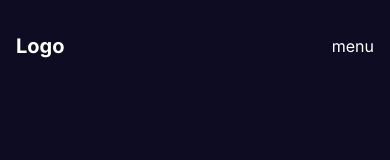
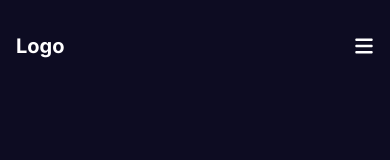
Before and after one commit to jsjunayet/teamwork-1, a Next.js app: page /about in a window 390 px wide. Shown: the top 160 px of the page. Built offline with nearby package versions, Linux system fonts and the light colour scheme.

Commit message:
Editing components

```diff
--- a/package.json
+++ b/package.json
@@ -12,8 +12,7 @@
     "next": "14.0.4",
     "react": "^18",
     "react-dom": "^18",
-    "react-icons": "^5.0.1",
-    "swiper": "^11.0.5"
+    "next": "14.0.4"
   },
   "devDependencies": {
     "autoprefixer": "^10.0.1",
--- a/src/Component/Navbar/Link/Link.module.css
+++ b/src/Component/Navbar/Link/Link.module.css
@@ -4,6 +4,12 @@
 }
 .menu{
     display: none;
+    cursor: pointer;
+    z-index: 100;
+}
+.mobileDevice{
+    display: none;
+    z-index: -1;
 }
 
 @media (max-width:640px) {
@@ -14,6 +20,8 @@
         display: block;
         cursor: pointer;
         z-index: 100;
+        animation: sildIn 1.5 ease ;
+        font-size: 20px;
 
     }
     .mobileDevice{
@@ -29,9 +37,8 @@
         align-items: center;
         gap: 15px;
         overflow: hidden;
-        animation: slideIn 1.5s ease;
-
-
+        animation: sildIn 1.5s ease;
+        z-index: -1;
     }
     @keyframes sildIn {
         from {
--- a/src/Component/Navbar/Link/Links.js
+++ b/src/Component/Navbar/Link/Links.js
@@ -1,8 +1,9 @@
 "use client"
 import { useState } from "react";
 import NavLink from "../NavLink/Navlink";
-
 import styles from "./Link.module.css"
+import { FaBars } from "react-icons/fa6";
+import { RxCross2 } from "react-icons/rx";
 
 const Links = () => {
     const Links = [
@@ -31,7 +32,11 @@ const Links = () => {
                 Links.map((item)=><NavLink item={item} key={item}></NavLink>)
             }
             </div>
-            <button className={styles.menu} onClick={()=>setopen((prev)=>!prev)}>menu</button>
+            <button className={styles.menu} onClick={()=>setopen((prev)=>!prev)}>
+            {
+                open?<RxCross2 />:<FaBars />
+            }
+            </button>
             {
                 open && <div className={styles.mobileDevice}>
                     {
--- a/src/Component/Navbar/Navbar.js
+++ b/src/Component/Navbar/Navbar.js
@@ -7,7 +7,7 @@ const Navbar = () => {
     return (
         <div className='flex justify-between items-center mt-4 p-4 md:p-0'>
             <div>
-                <p className=' font-bold text-xl z-40'>Logo</p>
+                <p className='font-bold text-xl z-50'>Logo</p>
             </div>
             <div>
                 <Links></Links>
```
Also changed, not shown: 1 other file (tests, documents, lock files or other folders).
